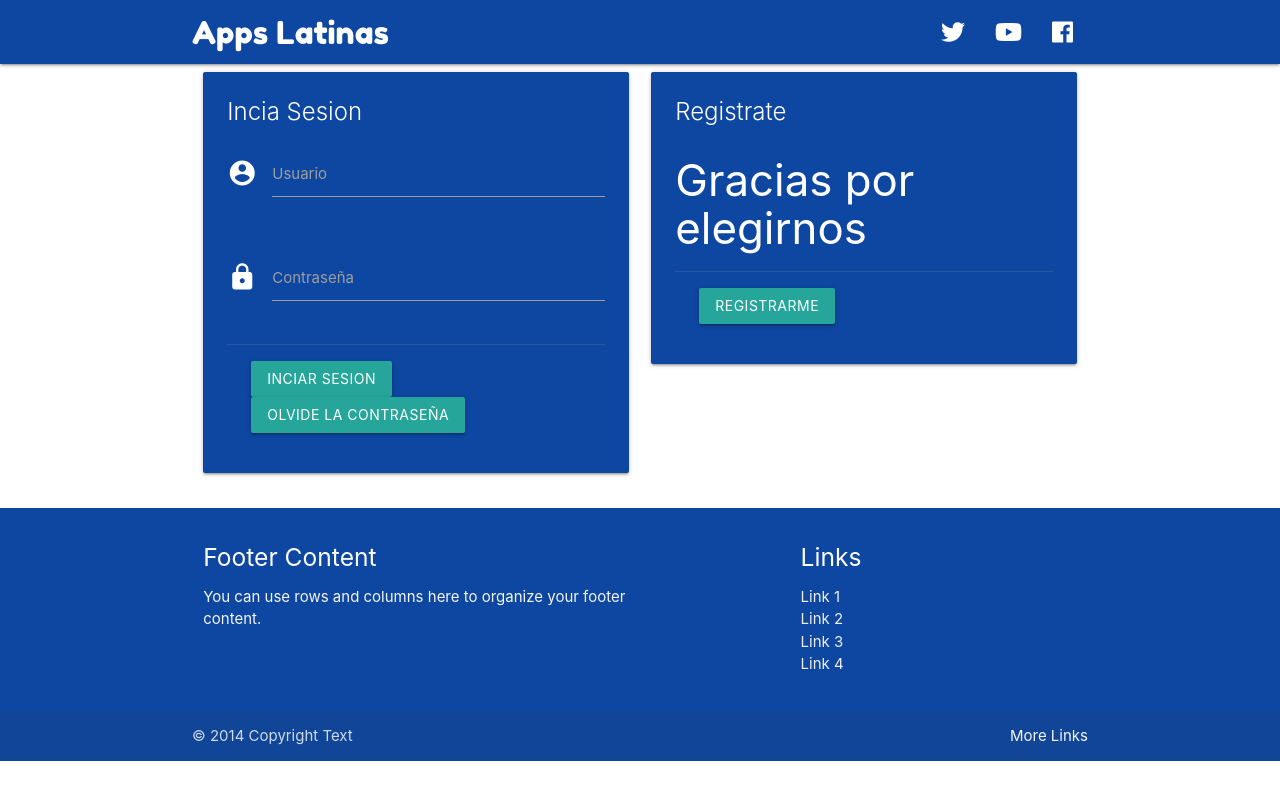
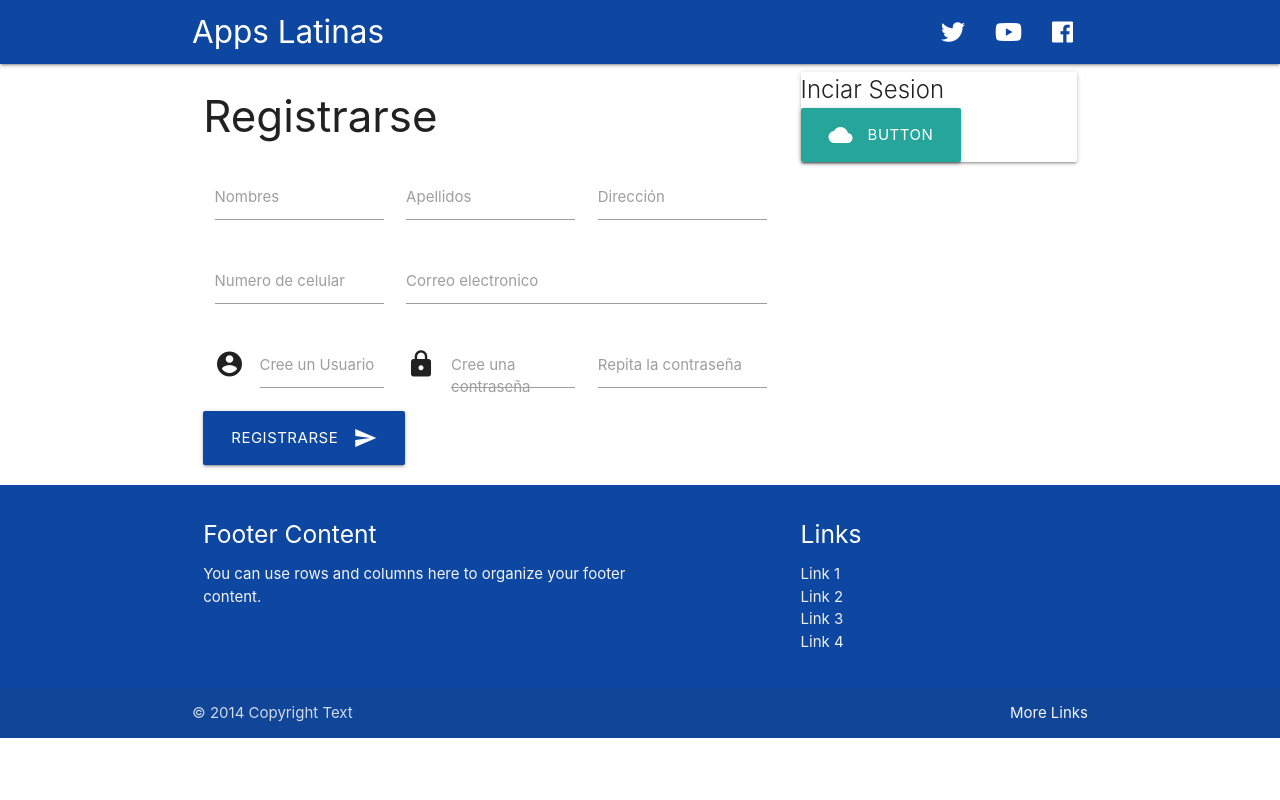
Before and after one commit to danimauro/appslatinas, a plain HTML site: page registro/registro.html in a window 1280 px wide. Drawn offline with nearby package versions, Linux system fonts and the light colour scheme; files that its build step writes are made by us from their sources.

Commit message:
se cambio el arichivo registro

```diff
--- a/registro/registro.html
+++ b/registro/registro.html
@@ -9,7 +9,6 @@
         <link href="https://fonts.googleapis.com/icon?family=Material+Icons" rel="stylesheet">
         <link rel="stylesheet" href="https://use.fontawesome.com/releases/v5.2.0/css/all.css" integrity="sha384-hWVjflwFxL6sNzntih27bfxkr27PmbbK/iSvJ+a4+0owXq79v+lsFkW54bOGbiDQ" crossorigin="anonymous">
         <!--Import materialize.css-->
-        <link rel="stylesheet" href="estilos/estilos.css">
         <link rel="stylesheet" href="https://cdnjs.cloudflare.com/ajax/libs/materialize/1.0.0/css/materialize.min.css">
     </head>
 
@@ -32,50 +31,63 @@
         <!-- NavBar -->
 
 
-        <!-- main login -->
+        <!--main registro -->
         <div class="container">
             <div class="row">
-                <div class="col s6">
-                    <div class="card blue darken-4">
-                        <div class="card-content white-text">
-                            <span class="card-title">Incia Sesion</span>
-
-                            <div class="row">
-                                <div class="input-field col s12">
+                <div class="col s8">
+                    <h3>Registrarse</h3>
+                    <form action="">
+                        <div class="input-field col s4">
+                            <input type="text" id="nombre">
+                            <label for="nombre">Nombres</label>
+                        </div>
+                        <div class="input-field col s4">
+                            <input type="text" id="apellidos">
+                            <label for="apellidos">Apellidos</label>
+                        </div>
+                        <div class="input-field col s4">
+                            <input type="text" id="direccion">
+                            <label for="direccion">Dirección</label>
+                        </div>
+                        <div class="input-field col s4">
+                            <input type="text" id="celular">
+                            <label for="celular">Numero de celular</label>
+                        </div>
+                        <div class="input-field col s8">
+                            <input type="email" id="email">
+                            <label for="email">Correo electronico</label>
+                        </div>
+                        <div class="input-field col s4">
                             <i class="material-icons prefix">account_circle</i>
-                                    <input id="user" type="text" class="validate">
-                                    <label for="user">Usuario</label>
+                            <input type="text" id="usuario">
+                            <label for="usualio">Cree un Usuario</label>
                         </div>
+                        <div class="input-field col s4">
+                            <i class="material-icons prefix">https</i>
+                            <input type="password" id="password">
+                            <label for="password">Cree una contraseña</label>
                         </div>
-                            <div class="row">
-                                <div class="input-field col s12">
-                                    <i class="material-icons prefix">https</i>
-                                    <input class="white-text" id="password" type="password" class="validate" >
-                                    <label for="password">Contraseña</label>
+                        <div class="input-field col s4">
+                            <input type="password" id="passwordd">
+                            <label for="passwordd">Repita la contraseña</label>
                         </div>
+                    </form>
+                    <a class="waves-effect waves-light btn-large blue darken-4 abtn "><i class="material-icons right">send</i>Registrarse</a>
                 </div>
-                            <div class="card-action">
-                                <button class="btn waves-effect waves-light" type="submit">Inciar Sesion</button>
-                                <button class="btn waves-effect waves-light" type="submit">Olvide la Contraseña</button>
-                            </div>
+                    <div class="col s4 right">
+                        <div class="card">
+                                <span class="card-title">Inciar Sesion</span>
+                        <a class="waves-effect waves-light btn-large center"><i class="material-icons left">cloud</i>button</a>
                         </div>
                     </div>
             </div>
 
-                <div class="col s6 right">
-                    <div class="card blue darken-4">
-                        <div class="card-content white-text">
-                            <span class="card-title">Registrate</span>
-                            <h3>Gracias por elegirnos</h3>
-                            <div class="card-action">
-                                  <button class="btn waves-effect waves-light" type="submit">Registrarme</button>
         </div>
-                        </div>
-                    </div>
-                </div>
-            </div>
-        </div>
-        <!-- Fin main login -->
+        <!-- Fin main registro -->
+
+        <!-- inicio login-->
+
+
 
         <!-- Inicio Footer -->
 
```
Lines whose indentation alone changed are shown as unchanged.
